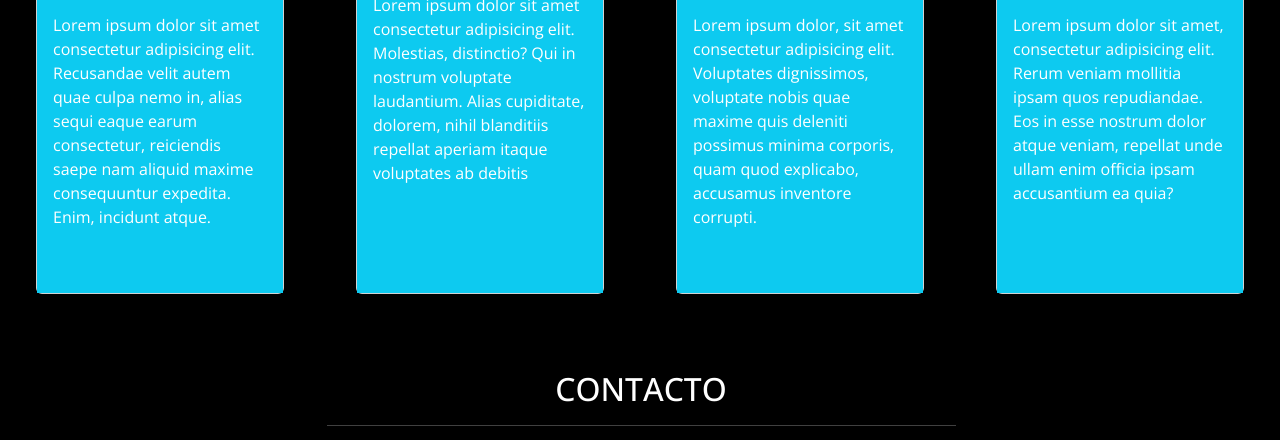
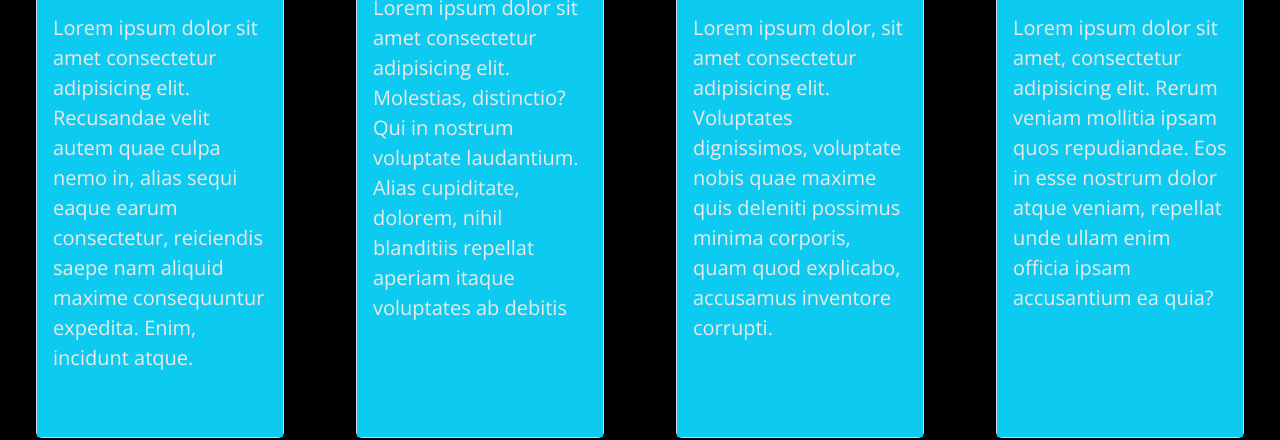
Before and after one commit to Nestorahumadag/Nestor-pruebam2, a plain HTML site: page Index.html in a window 1280 px wide. Shown: the part 2262-2702 px from the top of the page. Drawn offline with nearby package versions, Linux system fonts and the light colour scheme.

Commit message:
se editaron otros detalles como fuente y tamaños

```diff
--- a/Index.html
+++ b/Index.html
@@ -19,7 +19,7 @@
     <header>
         <div class="container-fluid color" id="inicio">
             <nav class="navbar navbar-expand-lg container-fluid color fixed-top">
-                <div class="container" style="text-align: start;">
+                <div class="container">
                     <img src="assets/img/viajes.svg" style="height: 30px;">
                     <p class="Viajes">Viajes Chile</p>
                     <button class="navbar-toggler" type="button" data-bs-toggle="collapse" data-bs-target="#navbarNav"
--- a/assets/css/estilo.css
+++ b/assets/css/estilo.css
@@ -78,6 +78,8 @@ body {
 .card-body p {
     font-size: 12pt;
     text-align: start;
+    font-weight: 300;
+    color: #EDE9E6;
 
 }
 
@@ -89,8 +91,11 @@ body {
     background-color: #0DCAF0;
 }
 
-.card-body p {
-    color: white;
+#cont2 .card-body p {
+    color: #EDE9E6;
+    font-size: 15pt;
+    font-weight: 400;
+
 }
 
 i {
```
